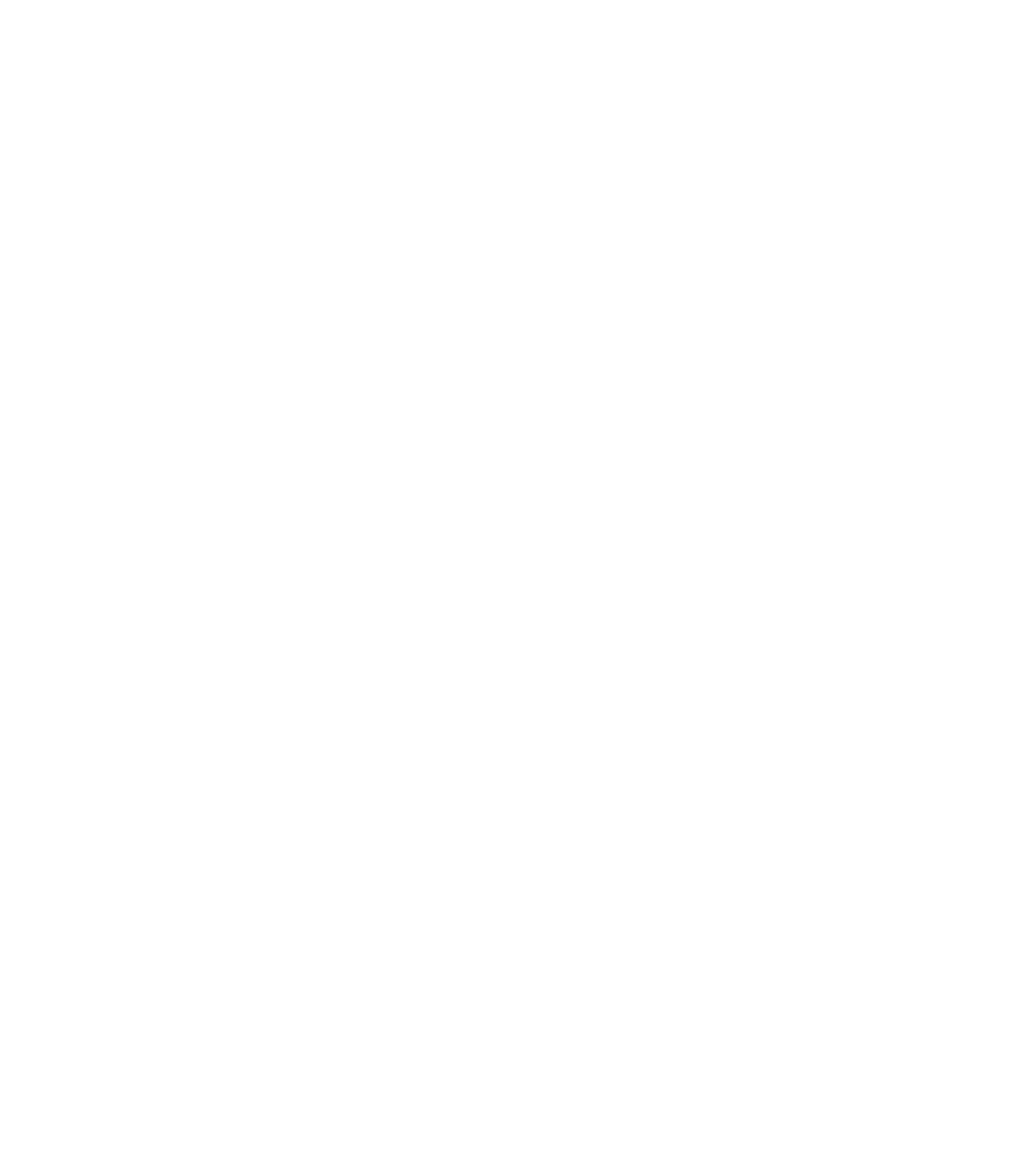
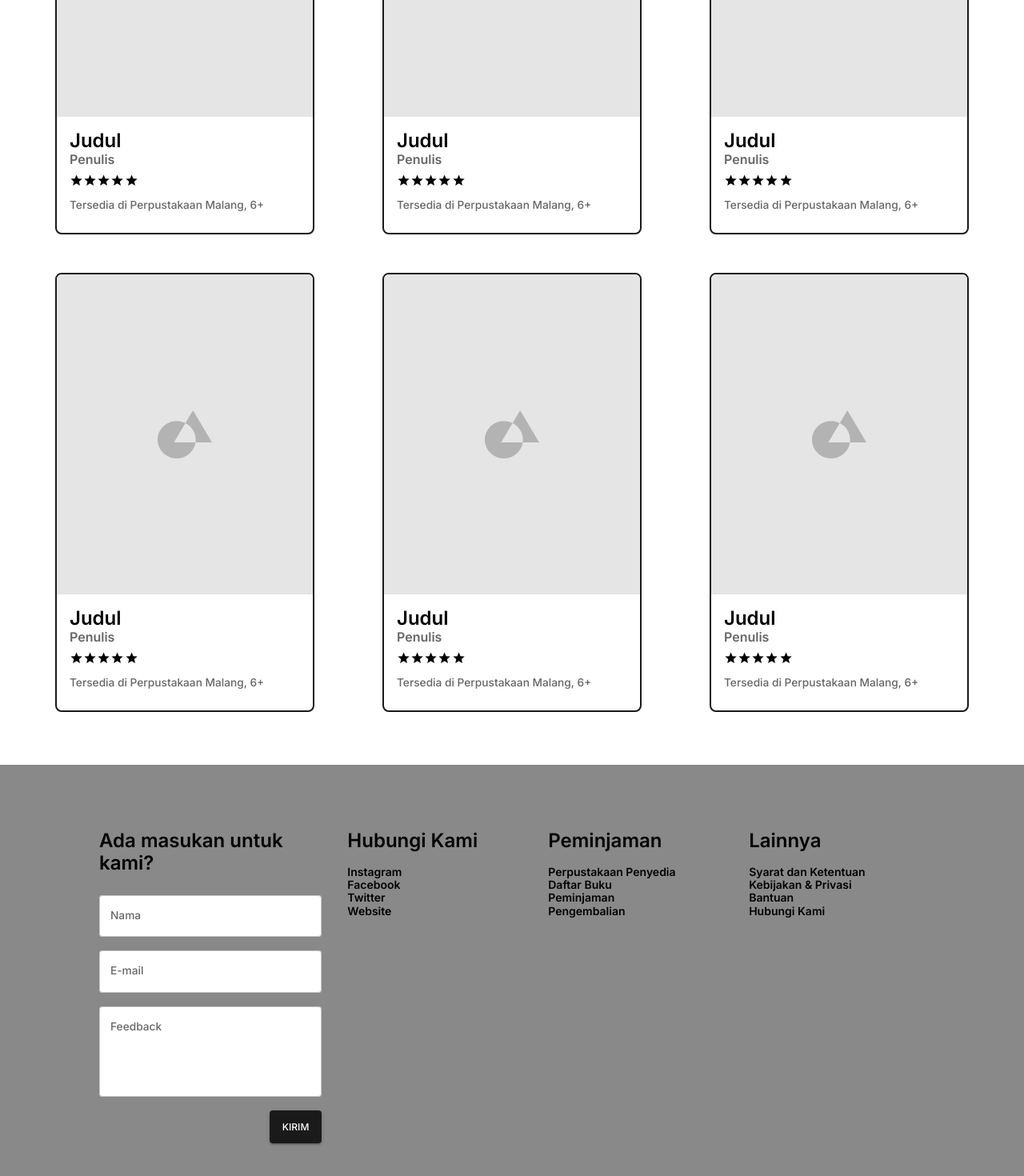
Before and after one commit to mfadlihs/LibNow, a React (Vite) app: page / in a window 1280 px wide. Before the commit this address had no page. Shown: the part 1268-2738 px from the top of the page at 80% size. Before the commit the page ends 800 px from the top, so only its background shows below. Built offline with nearby package versions, Linux system fonts and the light colour scheme.

Commit message:
landing page (struktur)

```diff
--- a/src/App.jsx
+++ b/src/App.jsx
@@ -4,6 +4,7 @@ import './App.css';
 import './Theme/GlobalStyle.css';
 import Login from './Pages/Login';
 import { Route, Routes } from 'react-router-dom';
+import Home from './Pages/Home';
 
 function App() {
 	const [count, setCount] = useState(0);
@@ -11,6 +12,7 @@ function App() {
 	return (
 		<>
 			<Routes>
+				<Route path='/' element={<Home />} />
 				<Route path='/login' element={<Login />}></Route>
 			</Routes>
 		</>
--- /dev/null
+++ b/src/Component/HomeComponent.jsx
@@ -0,0 +1,358 @@
+import {
+	AppBar,
+	Box,
+	Button,
+	Card,
+	CardContent,
+	CardMedia,
+	Grid,
+	Link,
+	Paper,
+	TextField,
+	Toolbar,
+	Typography,
+} from '@mui/material';
+import { makeStyles } from '@mui/styles';
+import { styled } from '@mui/system';
+import icon from '../Assets/Images/icon.png';
+import StarIcon from '@mui/icons-material/Star';
+import { Children } from 'react';
+
+const primaryColor = '#898989';
+const secondaryColor = '#E5E5E5';
+
+const useStyles = makeStyles(theme => ({
+	container: {
+		backgroundColor: 'blue',
+		['@media(min-width : 601px)']: {
+			paddingRight: 50,
+			paddingLeft: 50,
+		},
+		height: 300,
+	},
+	toolbar: theme.mixins.toolbar,
+	toolbar2: {
+		marginBottom: '40px',
+	},
+	nav: {
+		padding: '8px 0',
+	},
+	button: {
+		textTransform: 'none',
+	},
+	navSide: {
+		flexGrow: 1,
+	},
+	jumbotron: {
+		marginBottom: '37px',
+		height: '274px',
+		backgroundColor: secondaryColor,
+		backgroundImage: `url(${icon})`,
+		backgroundRepeat: 'no-repeat',
+		backgroundPosition: 'center',
+	},
+}));
+
+const classes = () => {
+	return useStyles();
+};
+
+const ButtonNav = styled(Button)({
+	textTransform: 'none',
+	marginLeft: '88px',
+});
+
+export function Nav() {
+	const classes = useStyles();
+
+	return (
+		<>
+			<AppBar className={classes.nav} color='tersier' position='fixed'>
+				<Toolbar
+					sx={{
+						['@media(min-width : 1200px)']: {
+							paddingRight: '60px',
+							paddingLeft: '60px',
+						},
+					}}
+				>
+					<div className={classes.navSide}>
+						<Typography variant='h1'>Logo</Typography>
+					</div>
+
+					<ButtonNav color='inherit'>
+						<Typography variant='h1'>Rak Buku</Typography>
+					</ButtonNav>
+					<ButtonNav color='inherit'>
+						<Typography variant='h1'>Perpustakaan</Typography>
+					</ButtonNav>
+					<ButtonNav color='inherit'>
+						<Typography variant='h1'>Masuk</Typography>
+					</ButtonNav>
+				</Toolbar>
+			</AppBar>
+			<div className={`${classes.toolbar} ${classes.toolbar2}`}></div>
+		</>
+	);
+}
+
+export function Jumbotron() {
+	return <div className={classes().jumbotron}></div>;
+}
+
+export const Container = styled('div')({
+	padding: '0px 69px 66px',
+});
+
+const Cards = styled(Card)({
+	border: '2px solid #1A1A1A',
+	borderRadius: '8px',
+});
+
+const CardImage = styled(CardMedia)({
+	backgroundColor: secondaryColor,
+	backgroundImage: `url(${icon})`,
+	backgroundRepeat: 'no-repeat',
+	backgroundSize: 'auto',
+	backgroundPosition: 'center',
+	height: '400px',
+});
+
+function CaardBook() {
+	return (
+		<Card
+			variant='outlined'
+			sx={{ border: '2px solid #1a1a1a', borderRadius: '8px' }}
+		>
+			<CardImage component='div' />
+			<CardContent>
+				<Typography variant='h1'>Judul</Typography>
+				<Typography
+					sx={{ marginBottom: '8px' }}
+					color='textSecondary'
+					variant='h2'
+				>
+					Penulis
+				</Typography>
+				<Box sx={{ marginBottom: '8px' }}>
+					{[1, 1, 1, 1, 1].map((i, index) => (
+						<StarIcon fontSize='small' key={index} />
+					))}
+				</Box>
+				<Typography color='textSecondary'>
+					Tersedia di Perpustakaan Malang, 6+
+				</Typography>
+			</CardContent>
+		</Card>
+	);
+}
+
+export function Content() {
+	return (
+		<Grid container rowSpacing='48px' columnSpacing='85px'>
+			{[1, 2, 3, 4, 5, 6, 7, 8, 9].map((i, index) => {
+				return (
+					<Grid lg={4} item key={index}>
+						<CaardBook />
+					</Grid>
+				);
+			})}
+		</Grid>
+	);
+}
+
+export const Footer = styled(Grid)({
+	backgroundColor: primaryColor,
+	padding: '81px 124px 56px',
+});
+
+export function FooterForm({ children }) {
+	return (
+		<Grid item lg={3.5}>
+			<form autoComplete='off'>
+				<Typography sx={{ marginBottom: '26px' }} variant='h1'>
+					Ada masukan untuk kami?
+				</Typography>
+				{/* {children} */}
+				<InputForm
+					placeholder='Nama'
+					color='black'
+					variant='outlined'
+					fullWidth
+					label='Nama'
+				/>
+				<InputForm
+					placeholder='E-mail'
+					color='black'
+					variant='outlined'
+					fullWidth
+					label='E-mail'
+				/>
+				<InputForm
+					placeholder='Feedback'
+					color='black'
+					variant='outlined'
+					fullWidth
+					label='Feedback'
+					multiline
+					rows={4}
+				/>
+				<ButtonForm
+					sx={{ padding: '10px 16px' }}
+					variant='contained'
+					color='black'
+				>
+					KIRIM
+				</ButtonForm>
+			</form>
+		</Grid>
+	);
+}
+
+export const InputForm = styled(TextField)({
+	backgroundColor: 'white',
+	borderRadius: '4px',
+	outline: '0px',
+	marginBottom: '17px',
+});
+export const ButtonForm = styled(Button)({
+	float: 'right',
+});
+
+export function Contact() {
+	return (
+		<Grid item lg={2.83}>
+			<Typography sx={{ marginBottom: '17px' }} variant='h1'>
+				Hubungi Kami
+			</Typography>
+			<Link
+				sx={{ display: 'block' }}
+				href='#'
+				variant='h3'
+				color='textPrimary'
+				underline='none'
+			>
+				Instagram
+			</Link>
+			<Link
+				sx={{ display: 'block' }}
+				href='#'
+				variant='h3'
+				color='textPrimary'
+				underline='none'
+			>
+				Facebook
+			</Link>
+			<Link
+				sx={{ display: 'block' }}
+				href='#'
+				variant='h3'
+				color='textPrimary'
+				underline='none'
+			>
+				Twitter
+			</Link>
+			<Link
+				sx={{ display: 'block' }}
+				href='#'
+				variant='h3'
+				color='textPrimary'
+				underline='none'
+			>
+				Website
+			</Link>
+		</Grid>
+	);
+}
+
+export function Peminjaman() {
+	return (
+		<Grid item lg={2.83}>
+			<Typography sx={{ marginBottom: '17px' }} variant='h1'>
+				Peminjaman
+			</Typography>
+			<Link
+				sx={{ display: 'block' }}
+				href='#'
+				variant='h3'
+				color='textPrimary'
+				underline='none'
+			>
+				Perpustakaan Penyedia
+			</Link>
+			<Link
+				sx={{ display: 'block' }}
+				href='#'
+				variant='h3'
+				color='textPrimary'
+				underline='none'
+			>
+				Daftar Buku
+			</Link>
+			<Link
+				sx={{ display: 'block' }}
+				href='#'
+				variant='h3'
+				color='textPrimary'
+				underline='none'
+			>
+				Peminjaman
+			</Link>
+			<Link
+				sx={{ display: 'block' }}
+				href='#'
+				variant='h3'
+				color='textPrimary'
+				underline='none'
+			>
+				Pengembalian
+			</Link>
+		</Grid>
+	);
+}
+
+export function Lainnya() {
+	return (
+		<Grid item lg={2.83}>
+			<Typography sx={{ marginBottom: '17px' }} variant='h1'>
+				Lainnya
+			</Typography>
+			<Link
+				sx={{ display: 'block' }}
+				href='#'
+				variant='h3'
+				color='textPrimary'
+				underline='none'
+			>
+				Syarat dan Ketentuan
+			</Link>
+			<Link
+				sx={{ display: 'block' }}
+				href='#'
+				variant='h3'
+				color='textPrimary'
+				underline='none'
+			>
+				Kebijakan & Privasi
+			</Link>
+			<Link
+				sx={{ display: 'block' }}
+				href='#'
+				variant='h3'
+				color='textPrimary'
+				underline='none'
+			>
+				Bantuan
+			</Link>
+			<Link
+				sx={{ display: 'block' }}
+				href='#'
+				variant='h3'
+				color='textPrimary'
+				underline='none'
+			>
+				Hubungi Kami
+			</Link>
+		</Grid>
+	);
+}
--- /dev/null
+++ b/src/Pages/Home.jsx
@@ -0,0 +1,42 @@
+import { Button, Grid, InputBase, OutlinedInput } from '@mui/material';
+import { makeStyles } from '@mui/styles';
+import {
+	ButtonForm,
+	Contact,
+	Container,
+	Content,
+	Footer,
+	FooterForm,
+	InputForm,
+	Jumbotron,
+	Lainnya,
+	Nav,
+	Peminjaman,
+} from '../Component/HomeComponent';
+
+const primaryColor = '#898989';
+const secondaryColor = '#E5E5E5';
+
+const useStyles = makeStyles({
+	container: {},
+});
+
+export default function Home() {
+	const classes = useStyles();
+
+	return (
+		<div className={classes.container}>
+			<Nav />
+			<Container>
+				<Jumbotron />
+				<Content />
+			</Container>
+			<Footer container columnSpacing={4}>
+				<FooterForm />
+				<Contact />
+				<Peminjaman />
+				<Lainnya />
+			</Footer>
+		</div>
+	);
+}
--- a/src/Theme/GlobalTheme.jsx
+++ b/src/Theme/GlobalTheme.jsx
@@ -4,9 +4,21 @@ export const Theme = createTheme({
 	palette: {
 		primary: {
 			main: '#898989',
+			// main: '#ff0000',
+			// main: '#00ffff',
 		},
 		secondary: {
-			main: '#DBDBDB',
+			main: '#00ffff',
+		},
+		tersier: {
+			main: '#fff',
+		},
+		text: {
+			primary: '#000',
+		},
+		black: {
+			main: '#1a1a1a',
+			contrastText: '#fff',
 		},
 	},
 	typography: {
```
